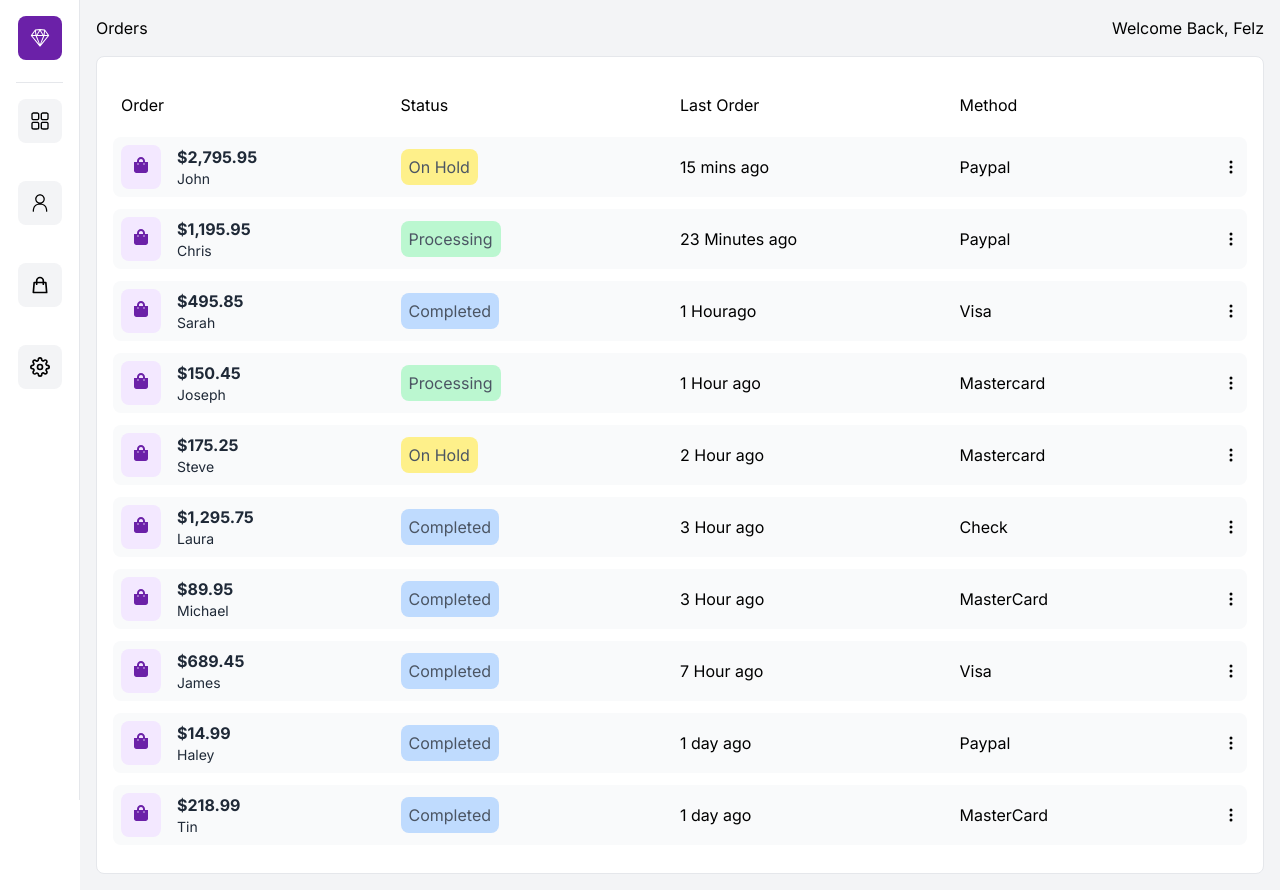
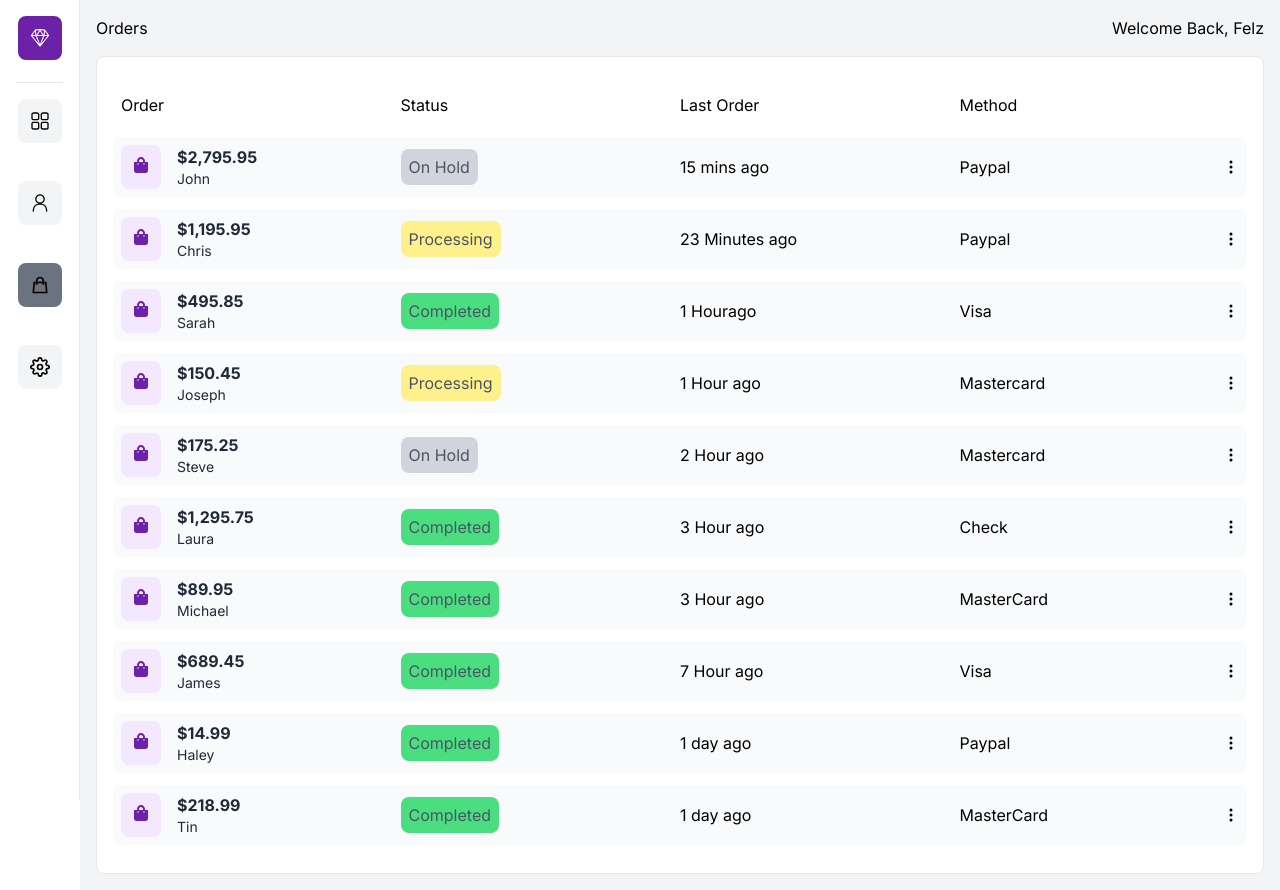
Before and after one commit to Liciacodes/Customer-and-Order-Dashboard, a Next.js app: page /orders in a window 1280 px wide. Built offline with nearby package versions, Linux system fonts and the light colour scheme.

Commit message:
added hover and active state, fixed the top cards, disabled some icon routes

```diff
--- /dev/null
+++ b/src/app/components/LinkComponent.jsx
@@ -0,0 +1,20 @@
+import Link from "next/link";
+import React from "react";
+import { usePathname } from "next/navigation";
+
+const LinkComponent = ({ href, icon }) => {
+  const pathname = usePathname();
+  return (
+    <Link href={href}>
+      <div
+        className={`${
+          pathname === href ? "bg-gray-500" : ""
+        } bg-gray-100 hover:bg-purple-300 cursor-pointer my-4 p-3 rounded-lg inline-block`}
+      >
+        {icon}
+      </div>
+    </Link>
+  );
+};
+
+export default LinkComponent;
--- a/src/app/components/Sidebar.jsx
+++ b/src/app/components/Sidebar.jsx
@@ -1,41 +1,24 @@
+"use client";
 import React from "react";
 import Link from "next/link";
-// import Image from "next/image";
-import { RxSketchLogo, RxDashboard, RxPerson } from "react-icons/rx";
-import { HiOutlineShoppingBag } from "react-icons/hi";
-import { FiSettings } from "react-icons/fi";
+import { RxSketchLogo } from "react-icons/rx";
+import { navData } from "../data/NavData";
+import LinkComponent from "./LinkComponent";
 
 const Sidebar = ({ children }) => {
   return (
     <div className="flex">
       <div className="fixed w-20 h-screen p-4 bg-white border-r-[1px] flex flex-col justify-between">
         <div className="flex flex-col items-center">
-          <Link href={"/"}>
+          <Link href={""}>
             <div className="bg-purple-800 text-white p-3 rounded-lg inline-block">
               <RxSketchLogo size={20} />
             </div>
           </Link>
           <span className="border-b-[1px] border-gray-200 w-full p-2"> </span>
-          <Link href={"/"}>
-            <div className="bg-gray-100 hover:bg-gray-200 cursor-pointer my-4 p-3 rounded-lg inline-block">
-              <RxDashboard size={20} />
-            </div>
-          </Link>
-          <Link href={"/customers"}>
-            <div className="bg-gray-100 hover:bg-gray-200 cursor-pointer my-4 p-3 rounded-lg inline-block">
-              <RxPerson size={20} />
-            </div>
-          </Link>
-          <Link href={"/orders"}>
-            <div className="bg-gray-100 hover:bg-gray-200 cursor-pointer my-4 p-3 rounded-lg inline-block">
-              <HiOutlineShoppingBag size={20} />
-            </div>
-          </Link>
-          <Link href={"/"}>
-            <div className="bg-gray-100 hover:bg-gray-200 cursor-pointer my-4 p-3 rounded-lg inline-block">
-              <FiSettings size={20} />
-            </div>
-          </Link>
+          {navData.map((data) => (
+            <LinkComponent href={data.href} icon={data.icon} key={data.id} />
+          ))}
         </div>
       </div>
       <main className="ml-20 w-full">{children}</main>
--- /dev/null
+++ b/src/app/data/NavData.js
@@ -0,0 +1,10 @@
+import { HiOutlineShoppingBag } from "react-icons/hi";
+import { FiSettings } from "react-icons/fi";
+import { RxDashboard, RxPerson } from "react-icons/rx";
+
+export const navData = [
+  { id: 1, icon: <RxDashboard size={20} />, href: "/" },
+  { id: 2, icon: <RxPerson size={20} />, href: "/customers" },
+  { id: 3, icon: <HiOutlineShoppingBag size={20} />, href: "/orders" },
+  { id: 4, icon: <FiSettings size={20} />, href: "" },
+];
--- a/src/app/orders/page.jsx
+++ b/src/app/orders/page.jsx
@@ -39,10 +39,10 @@ const Orders = () => {
                   <span
                     className={
                       order.status == "Processing"
-                        ? "bg-green-200 p-2 rounded-lg"
+                        ? "bg-yellow-200 rounded-lg p-2"
                         : order.status == "Completed"
-                        ? "bg-blue-200 p-2 rounded-lg"
-                        : "bg-yellow-200 p-2 rounded-lg"
+                        ? "bg-green-400 p-2 rounded-lg"
+                        : "bg-gray-300 p-2 rounded-lg"
                     }
                   >
                     {order.status}
```
